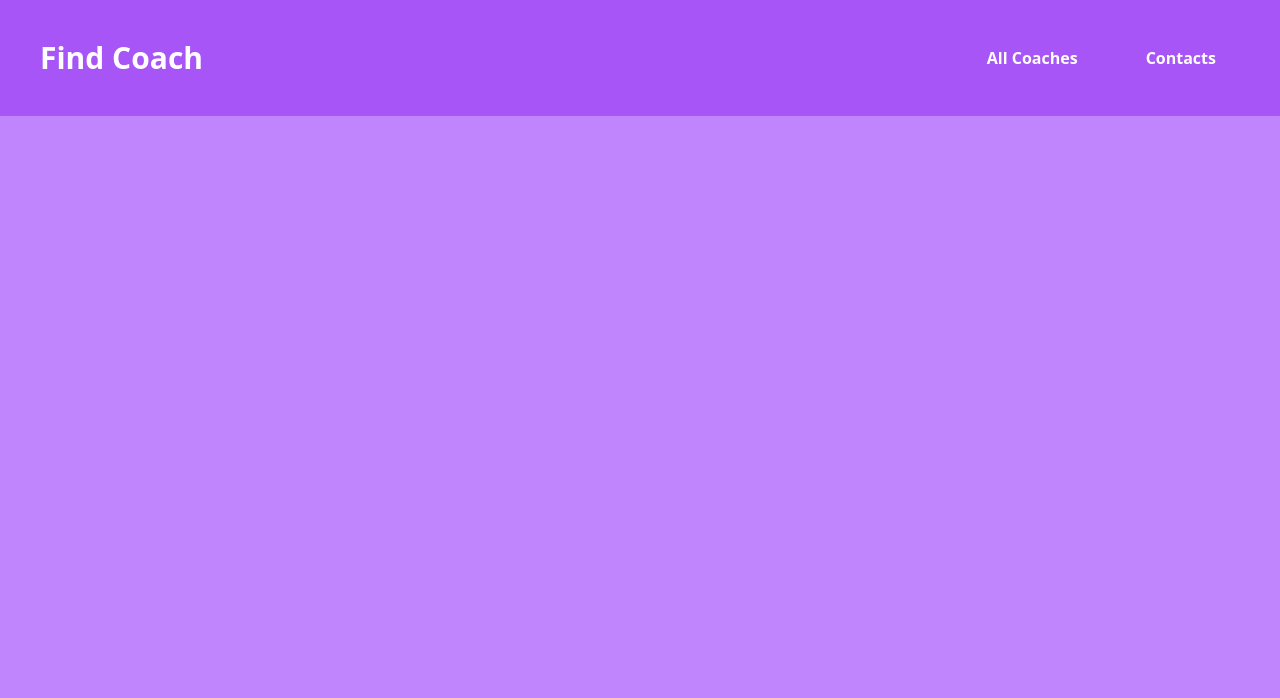
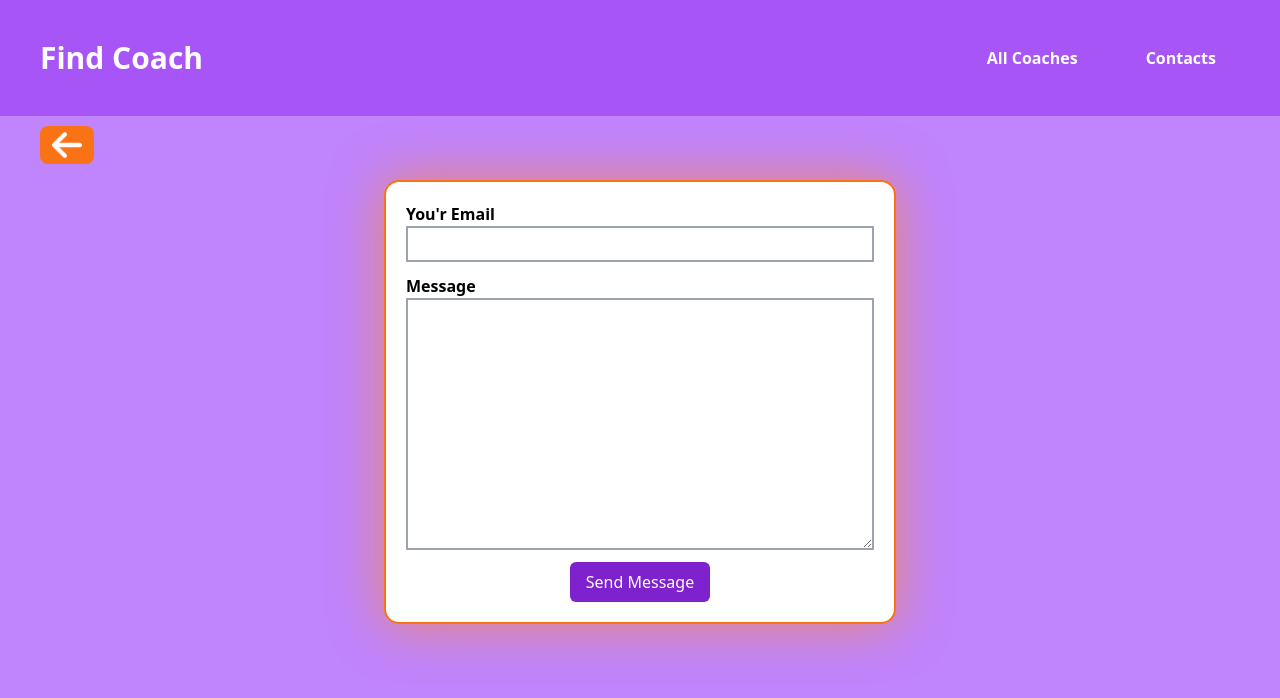
Before and after one commit to emirhan-yagci/findCoach, a Vue app: page /coaches/details/1/contact in a window 1280 px wide. Shown: the top 698 px of the page. Built offline with nearby package versions, Linux system fonts and the light colour scheme.

Commit message:
router bug fixed

```diff
--- a/src/App.vue
+++ b/src/App.vue
@@ -4,12 +4,11 @@
 
 <template>
 
-  <theHeader class="mb-12"/>
-
+  <theHeader class="mb-16"/>
   <router-view name="searchCoach" class="mb-7"></router-view>
-  <keep-alive>
-  <router-view class="mb-8"></router-view>
-  </keep-alive>
+  <div>
+  <router-view></router-view>
+  </div>
 </template>
 
 <style>
--- a/src/components/coach/coachItem.vue
+++ b/src/components/coach/coachItem.vue
@@ -3,7 +3,6 @@ import {inject,provide} from "vue";
 
 let coachData = inject("coachData")
 
-console.log(coachData.value[2]);
 </script>
 <template>
 
--- a/src/components/coach/coachList.vue
+++ b/src/components/coach/coachList.vue
@@ -15,7 +15,6 @@ function refreshCoach() {
   coachWrap.value = []
   isRefreshing.value = true;
   coachWrap.value = coachStore.fetchCoaches().then((data) => {
-    console.log(coachStore.allCoach);
     isRefreshing.value = false;
     coachWrap.value = data;
   });
@@ -23,7 +22,6 @@ function refreshCoach() {
 refreshCoach();
 
 provide("coachData",coachWrap)
-console.log(coachWrap);
 </script>
 
 <template>
--- /dev/null
+++ b/src/components/coach/contactCoachBtn.vue
@@ -0,0 +1,25 @@
+<script setup>
+  import {ref} from "vue"
+  import { useRouter,useRoute} from "vue-router";
+
+  const router = useRouter();
+  const route = useRoute();
+
+  function navContact(){
+    router.push({name:"contactDetailPage",params: { coachId:route.params.coachId  }})
+  }
+</script>
+
+<template>
+
+   <div @click="navContact" class="inline-block">
+     <slot ></slot>
+   </div>
+
+
+</template>
+
+
+<style scoped>
+
+</style>
--- a/src/components/coach/detailsCoach.vue
+++ b/src/components/coach/detailsCoach.vue
@@ -1,24 +1,35 @@
 <script setup>
-import {defineProps, ref} from "vue"
+import { defineProps, ref } from "vue";
 import { useRoute } from "vue-router";
-import { useCoachStore } from '../../store/coaches';
-import BaseContainer from '../ui/baseContainer.vue';
+import { useCoachStore } from "../../store/coaches";
+import BaseContainer from "../ui/baseContainer.vue";
 
-const coachStore = useCoachStore()
-const route = useRoute()
+const coachStore = useCoachStore();
+const route = useRoute();
 
-const selectedCoach = ref(null)
+const fullName = ref("");
+const hourlyPrice = ref("");
+const description = ref("");
+
+const selectedId = ref(route.params.coachId);
+const selectedCoach = ref("");
+console.log(selectedCoach);
 selectedCoach.value = coachStore.allCoach[route.params.coachId];
 
-if(selectedCoach.value == undefined){
+if (selectedCoach.value == undefined) {
   coachStore.fetchCoaches().then(() => {
     selectedCoach.value = coachStore.allCoach[route.params.coachId];
 
+    setDatas();
   });
+} else {
+  setDatas();
 }
-
-
-
+function setDatas() {
+  fullName.value = `${selectedCoach.value.firstName}  ${selectedCoach.value.lastName}`;
+  hourlyPrice.value = selectedCoach.value.hourlyPrice;
+  description.value = selectedCoach.value.description;
+}
 </script>
 
 <template>
@@ -26,23 +37,24 @@ if(selectedCoach.value == undefined){
     <section class="space-y-10">
       <div class="cardDefaults space-y-2">
         <h1 class="font-bold text-2xl">
-              {{ selectedCoach.firstName }} {{ selectedCoach.lastName }}
-
+          {{ fullName }}
         </h1>
-            <div class="font-bold text-lg"> {{ selectedCoach.hourlyPrice }} </div>
+        <div class="font-bold text-lg">{{ hourlyPrice }}</div>
       </div>
       <div class="cardDefaults space-y-2">
-            CONTACT
+        <contact-btn
+          class="bg-green-600 text-white px-4 py-2 rounded-lg cursor-pointer"
+          >CONTACT</contact-btn
+        >
       </div>
       <div class="cardDefaults">
         <coach-expert :coachId="route.params.coachId"></coach-expert>
+        <div>{{ description }}</div>
       </div>
     </section>
   </BaseContainer>
-
 </template>
 
 
 <style scoped>
-
 </style>
--- /dev/null
+++ b/src/components/coach/theContact.vue
@@ -0,0 +1,49 @@
+<script setup>
+import { useRoute } from "vue-router";
+import BaseContainer from "../ui/baseContainer.vue";
+import { useCoachStore } from "../../store/coaches";
+
+const route = useRoute();
+const coachStore = useCoachStore();
+//TODO : DİREK URLDEN GELENLERE BAK
+function sendMessage(){
+    let selectedCoach = route.params.coachId;
+    coachStore.setContact(selectedCoach);
+    console.log(coachStore.contacts);
+}
+</script>
+
+<template>
+  <BaseContainer>
+    <div class="cardDefaults space-y-3">
+      <div class="flex flex-col">
+        <label for="" class="font-semibold">You'r Email</label>
+        <input class="formInputs" type="text" />
+      </div>
+      <div class="flex flex-col">
+        <label for="" class="font-semibold">Message</label>
+        <textarea
+          class="formInputs"
+          name=""
+          id=""
+          cols="30"
+          rows="10"
+        ></textarea>
+      </div>
+      <div @click="sendMessage" class="text-center">
+        <button class="px-4 py-2 bg-purple-700 text-white rounded-md">Send Message</button>
+      </div>
+    </div>
+  </BaseContainer>
+</template>
+
+
+<style scoped>
+.formInputs {
+  @apply outline-none border-2 border-gray-400 px-3 py-1;
+}
+
+.formInputs:focus {
+  @apply bg-purple-100;
+}
+</style>
--- a/src/components/theHeader.vue
+++ b/src/components/theHeader.vue
@@ -1,14 +1,28 @@
 <script setup>
 
+  import {useRouter,useRoute} from "vue-router"
+  const router = useRouter()
+    const route = useRoute()
+
+  function navBack(){
+    console.log(route.path);
+    if(route.path != "/coaches" && route.path != "/coaches/"){
+      router.back()
+
+    }
+  }
 </script>
 
 <template>
-  <nav class="w-full bg-purple-500 flex justify-between items-center px-10 p-10 text-white">
+  <nav class="w-full relative bg-purple-500 flex justify-between items-center px-10 p-10 text-white">
     <router-link to="/" class="font-bold text-3xl ">Find Coach</router-link>
     <div class="space-x-5 font-semibold">
         <router-link :to="{name:'coachPage'}" class="px-6 py-3 rounded-lg transition-all hover:bg-purple-700">All Coaches</router-link>
-        <router-link :to="{name:'contactPage'}" class="px-6 py-3 rounded-lg transition-all hover:bg-purple-700">Contacts</router-link>
+        <router-link :to="{name:'contactsPage'}" class="px-6 py-3 rounded-lg transition-all hover:bg-purple-700">Contacts</router-link>
     </div>
+    <div @click="navBack" class="absolute top-[calc(100%+10px)] bg-orange-500 px-3 py-1 rounded-lg cursor-pointer" ><img src="../assets/arrow.png" class="w-[30px] h-[30px]" style="filter: brightness(0) invert(1);
+"></div>
+
   </nav>
 </template>
 
--- a/src/main.js
+++ b/src/main.js
@@ -7,6 +7,8 @@ import header from "./components/theHeader.vue"
 import baseContainer from "./components/ui/baseContainer.vue"
 import DetailsBtn from "./components/coach/viewDetailsBtn.vue"
 import coachExpert from "./components/coach/coachExpertise.vue"
+import contactCoachBtn from "./components/coach/contactCoachBtn.vue"
+
 import "./input.css"
 import router from "./router"
 
@@ -15,6 +17,7 @@ app.use(router)
 app.use(createPinia())
 app.component("theHeader",header)
 app.component("details-btn",DetailsBtn)
+app.component("contact-btn",contactCoachBtn)
 app.component("coach-expert",coachExpert)
 app.component("base-container",baseContainer)
 app.mount('#app')
--- a/src/router.js
+++ b/src/router.js
@@ -5,6 +5,8 @@ import coachList from "./components/coach/coachList.vue"
 import searchCoach from "./components/coach/searchCoach.vue"
 import registerCoach from "./components/coach/registerCoach.vue"
 import theContacts from "./components/coach/coachContacts.vue"
+import theContact from "./components/coach/theContact.vue"
+
 import detailsCoach from "./components/coach/detailsCoach.vue"
 const routes = [
  { path: "/", redirect:"/coaches"},
@@ -13,7 +15,8 @@ const routes = [
     searchCoach:searchCoach
  }},
  {path: "/coaches/details/:coachId",name:"detailsPage", component:detailsCoach},
- {path: "/contacts",name:"contactPage", component:theContacts},
+ {path: "/coaches/details/:coachId/contact", name:"contactDetailPage", component:theContact},
+ {path: "/contacts",name:"contactsPage", component:theContacts},
  {path: "/register",name:"registerPage", component:registerCoach},
 
 
--- a/src/store/coaches.js
+++ b/src/store/coaches.js
@@ -6,6 +6,7 @@ export const useCoachStore = defineStore("cardStore", {
       isRegistered: false,
       allCoach: [],
       selectedCoachId:null,
+      contacts:[]
     };
   },
   getters: {},
@@ -23,5 +24,10 @@ export const useCoachStore = defineStore("cardStore", {
       }
       return this.allCoach;
     },
+    setContact(id){
+      let selectedCoach = this.allCoach[id];
+      console.log(selectedCoach);
+      this.contacts.push(selectedCoach);
+    }
   },
 });
--- a/vite.config.js
+++ b/vite.config.js
@@ -3,5 +3,6 @@ import vue from '@vitejs/plugin-vue'
 
 // https://vitejs.dev/config/
 export default defineConfig({
-  plugins: [vue()]
+  plugins: [vue()],
+
 })
```
Also changed, not shown: src/assets/arrow.png (added), src/components/coach/coachHeader.vue (added). Lines whose indentation alone changed are shown as unchanged.
